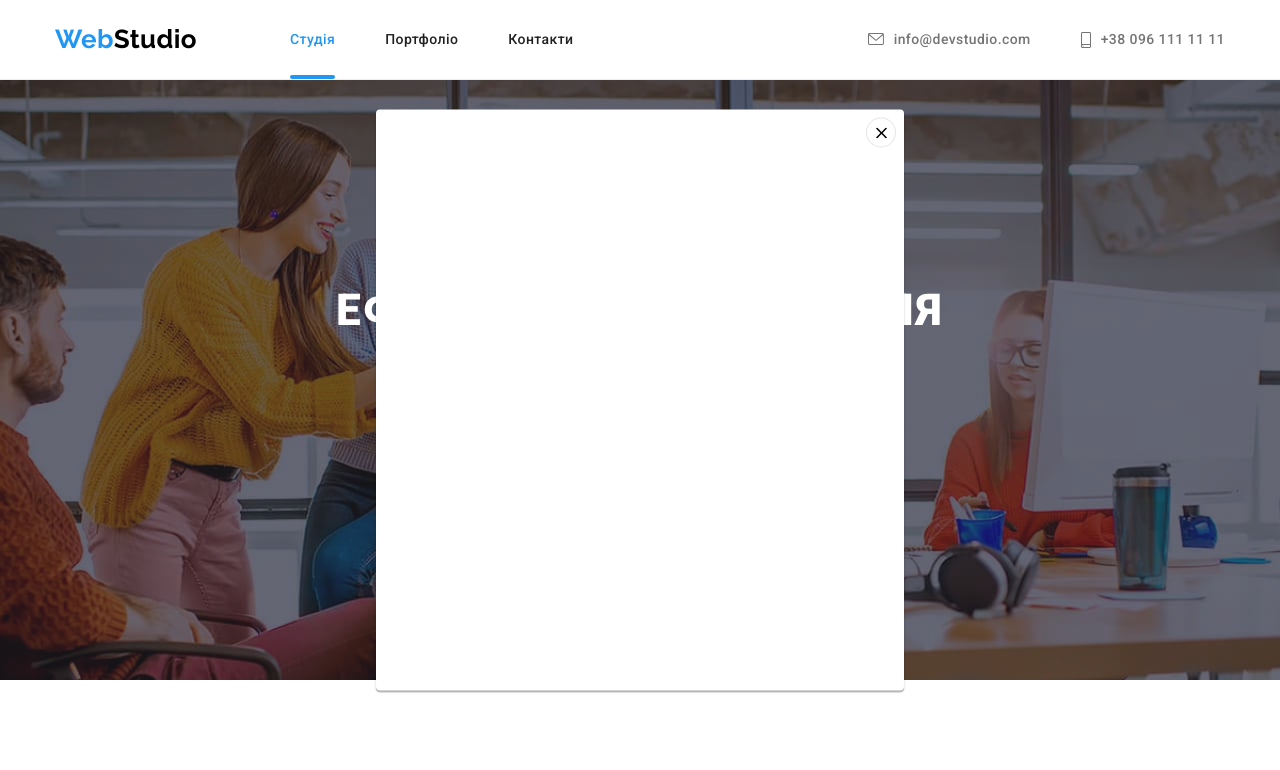
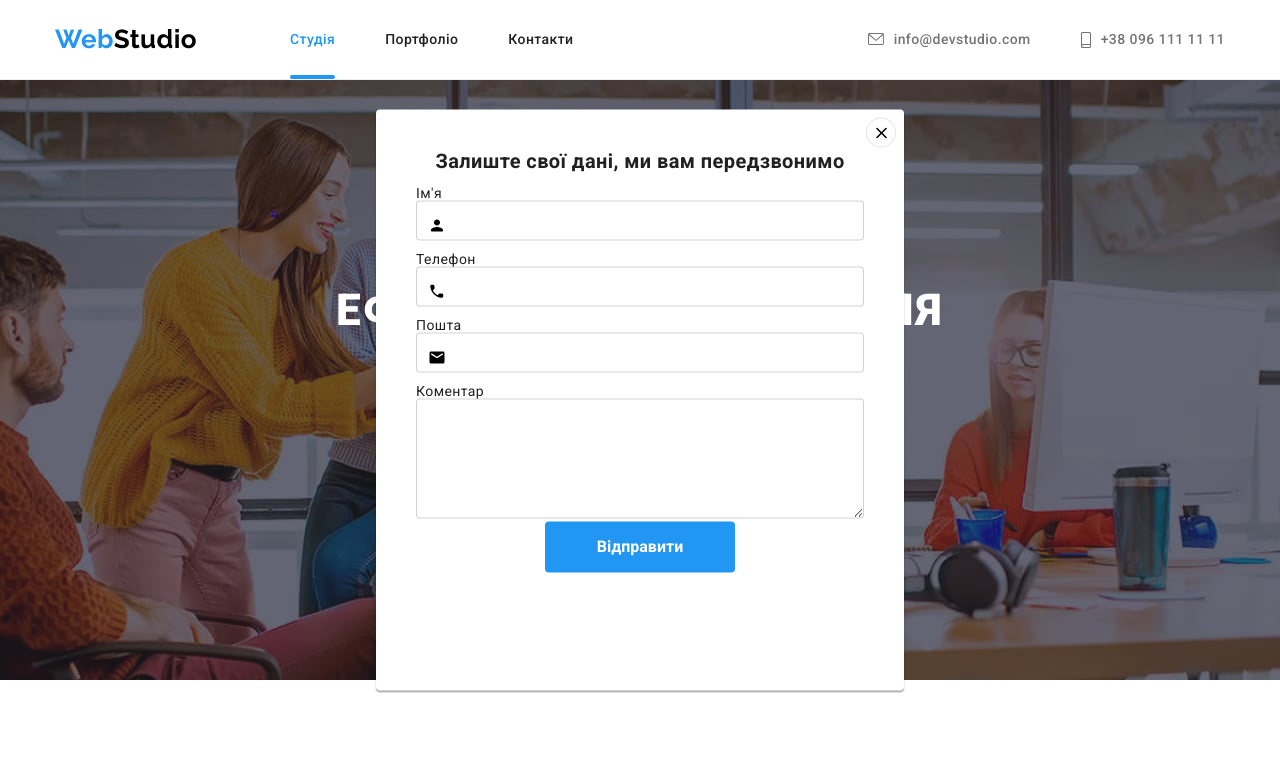
Before and after one commit to JaneLev90/goit-markup-hw-06, a plain HTML site: page index.html in a window 1280 px wide. Both pictures are taken after a click on the button "Замовити послугу". Shown: the top 770 px of the page. Drawn offline with nearby package versions, Linux system fonts and the light colour scheme.

Commit message:
hw 6 start

```diff
--- a/css/styles.css
+++ b/css/styles.css
@@ -603,6 +603,7 @@ nav .current {
 .modal {
   width: 528px;
   height: 581px;
+  padding: 40px;
 
   background-color: var(--color-fone);
   box-shadow: 0px 1px 3px rgba(0, 0, 0, 0.12), 0px 1px 1px rgba(0, 0, 0, 0.14),
@@ -638,3 +639,63 @@ nav .current {
 .backdrop.is-hidden .modal {
   transform: translate(-50%, -50%);
 }
+/*Форма*/
+.form-title {
+  margin-bottom: 12px;
+
+  text-align: center;
+  font-weight: 700;
+  font-size: 20px;
+  line-height: 1.15;
+  color: var(--color-primary);
+}
+
+.input-wrap {
+  position: relative;
+}
+.modal-input {
+  width: 100%;
+  height: 40px;
+  margin-bottom: 10px;
+
+  border: 1px solid rgba(33, 33, 33, 0.2);
+  border-radius: 4px;
+  padding-left: 10px;
+  color: var(--color-primary);
+}
+
+.modal-icon {
+  position: absolute;
+  left: 12px;
+  top: 50%;
+  transform: translateY(-50%);
+}
+.modal-text {
+  width: 100%;
+  height: 120px;
+  border: 1px solid rgba(33, 33, 33, 0.2);
+  border-radius: 4px;
+}
+.modal-button {
+  display: block;
+  margin: 0 auto;
+
+  padding: 10px 52px;
+
+  border: none;
+  border-radius: 4px;
+  font-family: var(--main-font);
+  font-weight: 700;
+  font-size: 16px;
+  line-height: 1.9;
+  color: var(--color-fone);
+  background-color: var(--color-active);
+
+  cursor: pointer;
+
+  transition: background-color var(--shift);
+}
+.modal-button:hover,
+.modal-button:focus {
+  background-color: var(--color-hero);
+}
--- a/index.html
+++ b/index.html
@@ -454,6 +454,59 @@
             />
           </svg>
         </button>
+        <p class="form-title">Залиште свої дані, ми вам передзвонимо</p>
+        <form class="modal-form">
+          <label class="input-label"
+            ><span>Ім'я</span>
+            <div class="input-wrap">
+              <input
+                type="text"
+                name="user-name"
+                class="modal-input"
+                required
+              />
+              <svg class="modal-icon" width="18" height="18">
+                <use href="./images/sprite1.svg#icon-person-black"></use>
+              </svg>
+            </div>
+          </label>
+
+          <label class="input-label"
+            ><span>Телефон</span>
+            <div class="input-wrap">
+              <input type="tel" name="user-tel" class="modal-input" required />
+              <svg class="modal-icon" width="18" height="18">
+                <use href="./images/sprite1.svg#icon-phone-black"></use>
+              </svg>
+            </div>
+          </label>
+
+          <label class="input-label"
+            ><span>Пошта</span>
+            <div class="input-wrap">
+              <input
+                type="email"
+                name="user-email"
+                class="modal-input"
+                required
+              />
+              <svg class="modal-icon" width="18" height="18">
+                <use href="./images/sprite1.svg#icon-email-black"></use>
+              </svg>
+            </div>
+          </label>
+
+          <label for="user-comment" class="input-label">Коментар</label>
+
+          <textarea
+            name="user-comment"
+            class="modal-text"
+            placeholder="Введіть текст"
+          >
+          </textarea>
+
+          <button type="submit" class="modal-button">Відправити</button>
+        </form>
       </div>
     </div>
     <script src="./modal.js"></script>
```
